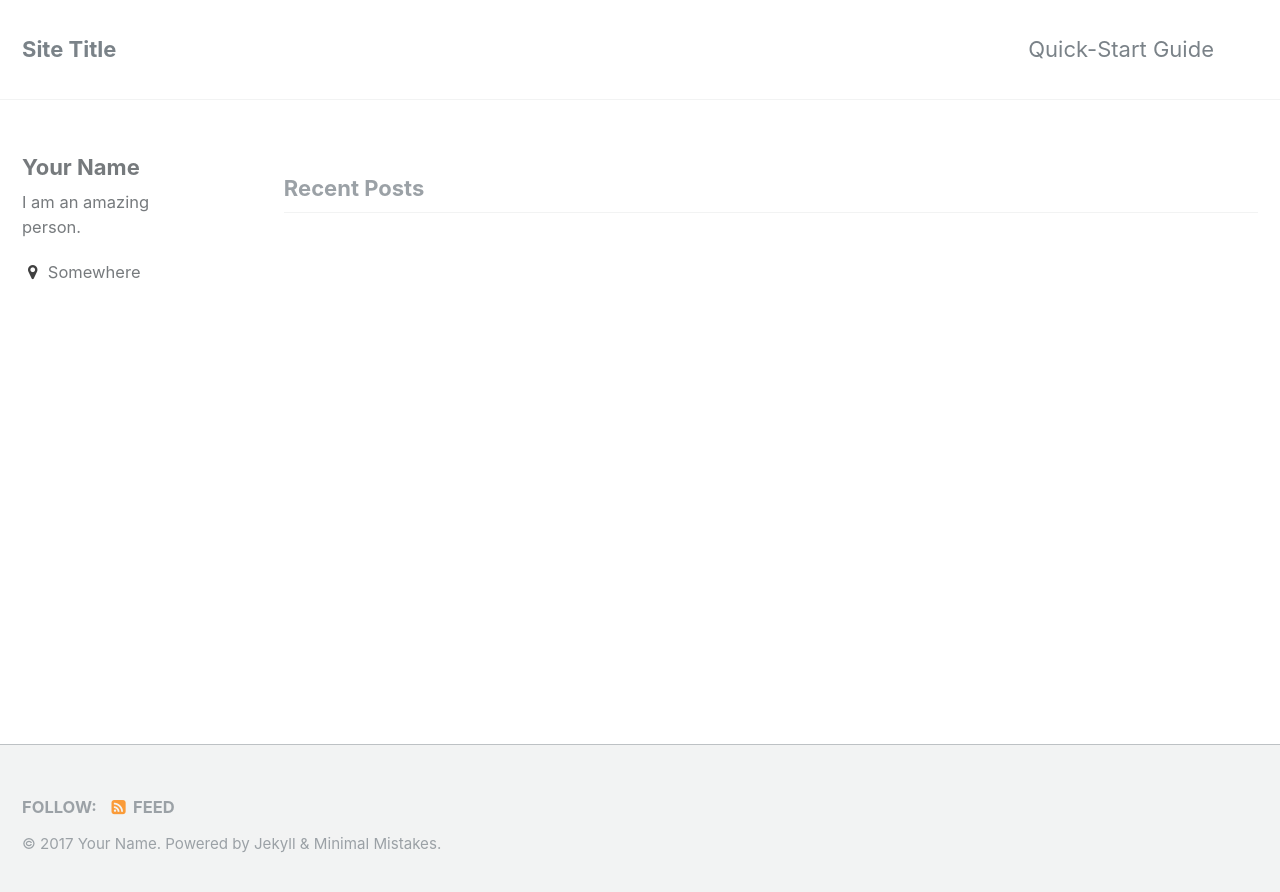
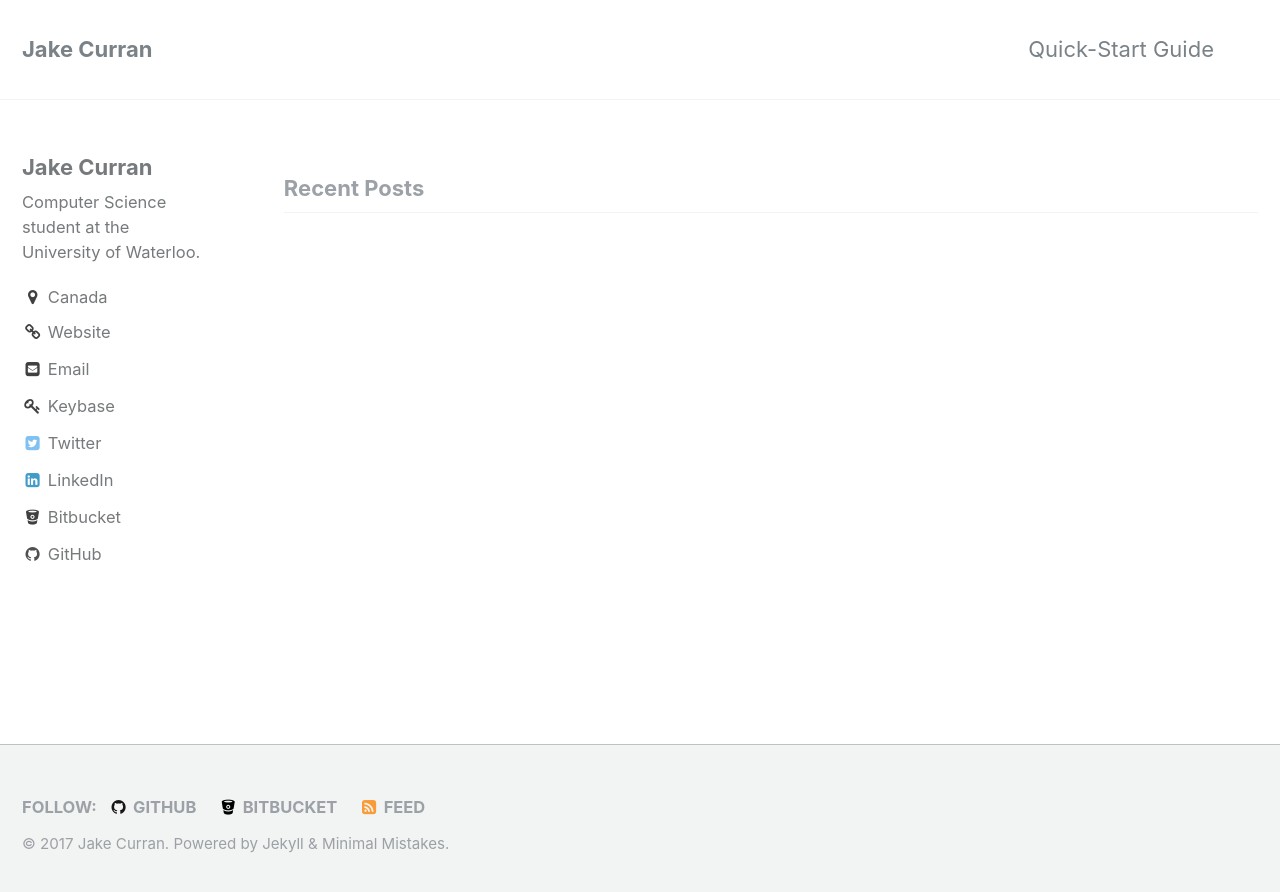
Before and after one commit to jakecurran/jakecurran.github.io, a Jekyll site: the page built from index.html, in a window 1280 px wide. Shown: the top 892 px of the page. Built offline with Jekyll 4.4.1, drawn with Linux system fonts in a browser that asks for light colours; the list of posts is cut into pages by our own code.

Commit message:
Add initial configuration

```diff
--- a/_config.yml
+++ b/_config.yml
@@ -7,13 +7,13 @@
 
 # Site Settings
 locale                   : "en"
-title                    : "Site Title"
+title                    : "Jake Curran"
 title_separator          : "-"
-name                     : "Your Name"
-description              : "An amazing website."
-url                      : # the base hostname & protocol for your site e.g. "https://mmistakes.github.io"
-baseurl                  : # the subpath of your site, e.g. "/blog"
-repository               : # GitHub username/repo-name e.g. "mmistakes/minimal-mistakes"
+name                     : "Jake Curran"
+description              : "My personal portfolio and blog."
+url                      : "https://jakecurran.com"
+baseurl                  : ""
+repository               : "jakecurran/jakecurran.github.io"
 teaser                   : # path of fallback teaser image, e.g. "/assets/images/500x300.png"
 # breadcrumbs            : false # true, false (default)
 words_per_minute         : 200
@@ -77,30 +77,30 @@ analytics:
 
 # Site Author
 author:
-  name             : "Your Name"
+  name             : "Jake Curran"
   avatar           : # path of avatar image, e.g. "/assets/images/bio-photo.jpg"
-  bio              : "I am an amazing person."
-  location         : "Somewhere"
-  email            :
-  uri              :
-  bitbucket        :
+  bio              : "Computer Science student at the University of Waterloo."
+  location         : "Canada"
+  email            : "jake@jakecurran.com"
+  uri              : "https://jakecurran.com"
+  bitbucket        : "jakecurran"
   codepen          :
   dribbble         :
   flickr           :
   facebook         :
   foursquare       :
-  github           :
+  github           : "jakecurran"
   google_plus      :
-  keybase          :
+  keybase          : "jakecurran"
   instagram        :
   lastfm           :
-  linkedin         :
+  linkedin         : "jakecurran"
   pinterest        :
   soundcloud       :
   stackoverflow    : # "123456/username" (the last part of your profile url, e.g. http://stackoverflow.com/users/123456/username)
   steam            :
   tumblr           :
-  twitter          :
+  twitter          : "jakercurran"
   vine             :
   weibo            :
   xing             :
@@ -135,8 +135,6 @@ exclude:
   - Rakefile
   - README
   - tmp
-  - /docs # ignore Minimal Mistakes /docs
-  - /test # ignore Minimal Mistakes /test
 keep_files:
   - .git
   - .svn
@@ -171,8 +169,8 @@ sass:
 
 
 # Outputting
-permalink: /:categories/:title/
-paginate: 5 # amount of posts to show
+permalink: /:title/
+paginate: 10 # amount of posts to show
 paginate_path: /page:num/
 timezone: # http://en.wikipedia.org/wiki/List_of_tz_database_time_zones
 
```
